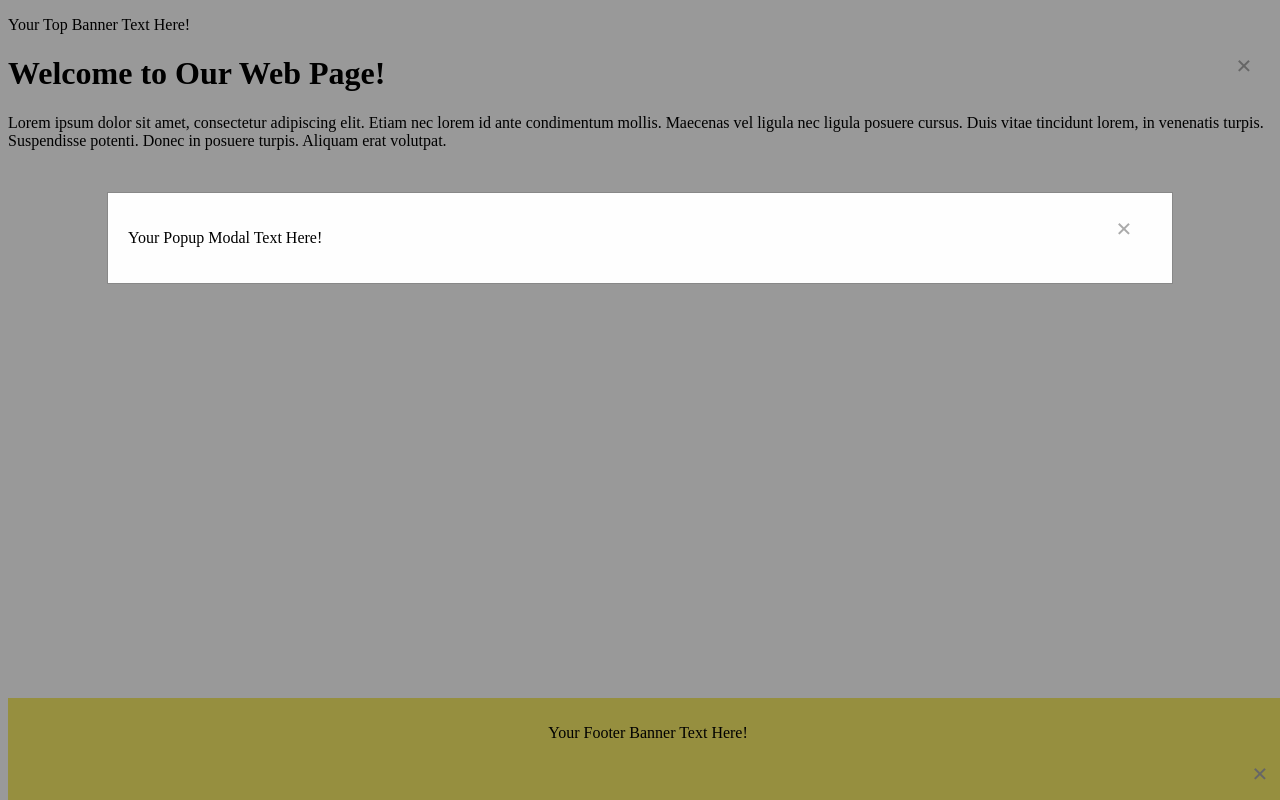
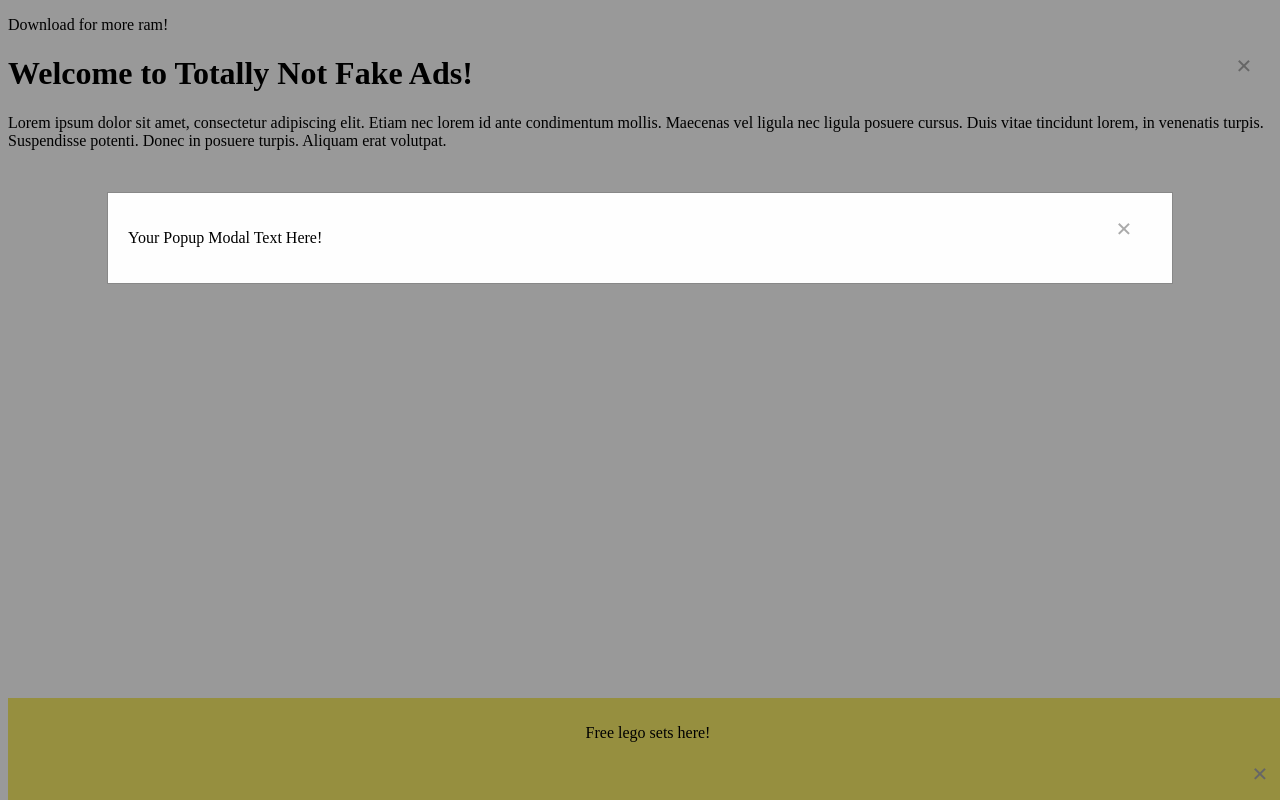
Before and after one commit to Caughfee/front_end_dev_m6_lab, a plain HTML site: page index.html in a window 1280 px wide. Drawn offline with Linux system fonts and the light colour scheme.

Commit message:
Added checks to showFooterBanner

```diff
--- a/index.html
+++ b/index.html
@@ -5,12 +5,12 @@
 	</head>
 	<body>
 		<div id="top-banner" class="hide">
-			<p>Your Top Banner Text Here!</p>
+			<p>Download for more ram!</p>
 			<span class="close">&times;</span>
 		</div>
 
 		<div id="content">
-			<h1>Welcome to Our Web Page!</h1>
+			<h1>Welcome to Totally Not Fake Ads!</h1>
 			<p>
 				Lorem ipsum dolor sit amet, consectetur adipiscing elit. Etiam
 				nec lorem id ante condimentum mollis. Maecenas vel ligula nec
@@ -21,7 +21,7 @@
 		</div>
 
 		<div id="footer-banner" class="banner hide">
-			<p>Your Footer Banner Text Here!</p>
+			<p>Free lego sets here!</p>
 			<span class="close">&times;</span>
 		</div>
 
--- a/script.js
+++ b/script.js
@@ -19,6 +19,12 @@ function showTopBanner() {
  * Displays the footer banner by removing the 'hide' class from it.
  */
 function showFooterBanner() {
+    // finds the specific cookie
+    if (document.cookie.split('; ').find(row => row.startsWith('footerBannerClosed='))?.split('=')[1] === 'true') {
+        console.log("Footer banner cookie exists and is set to true!");
+    }
+
+
 	document.getElementById("footer-banner").classList.remove("hide");
 }
 
```
